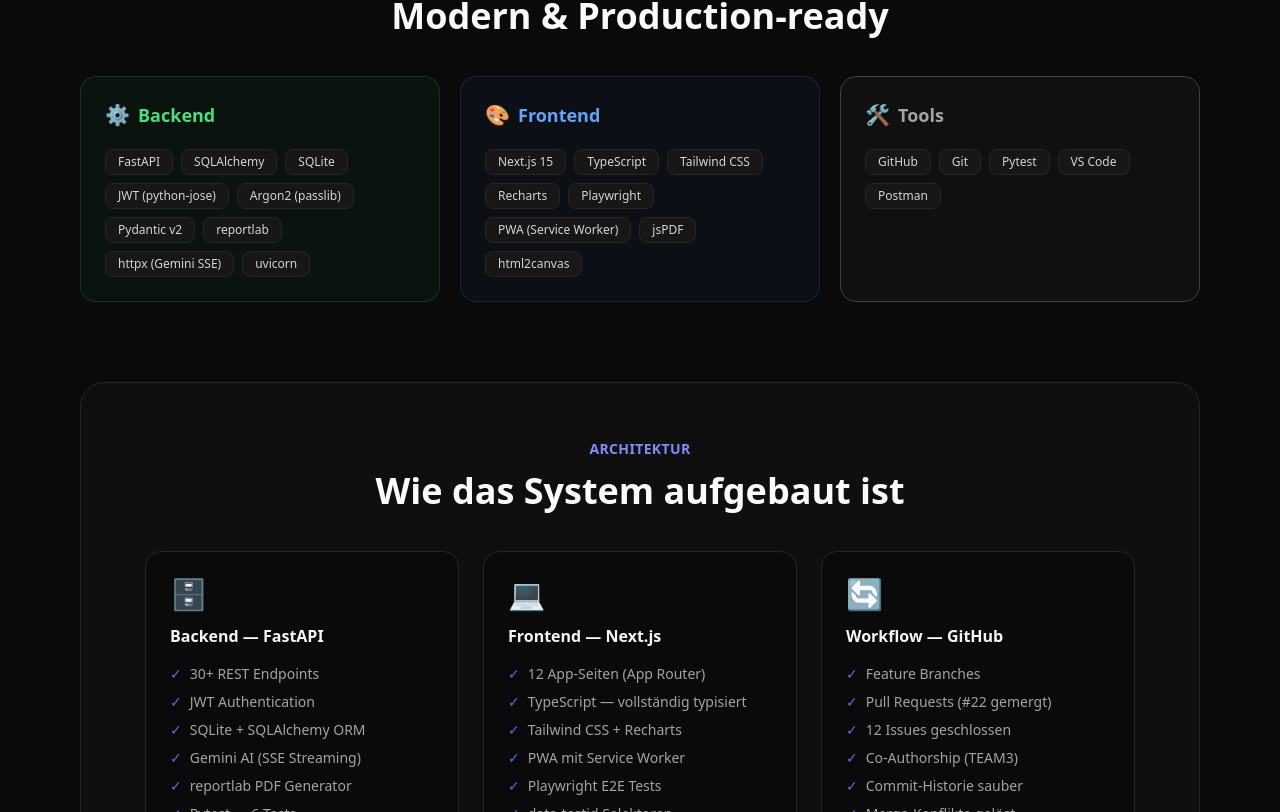
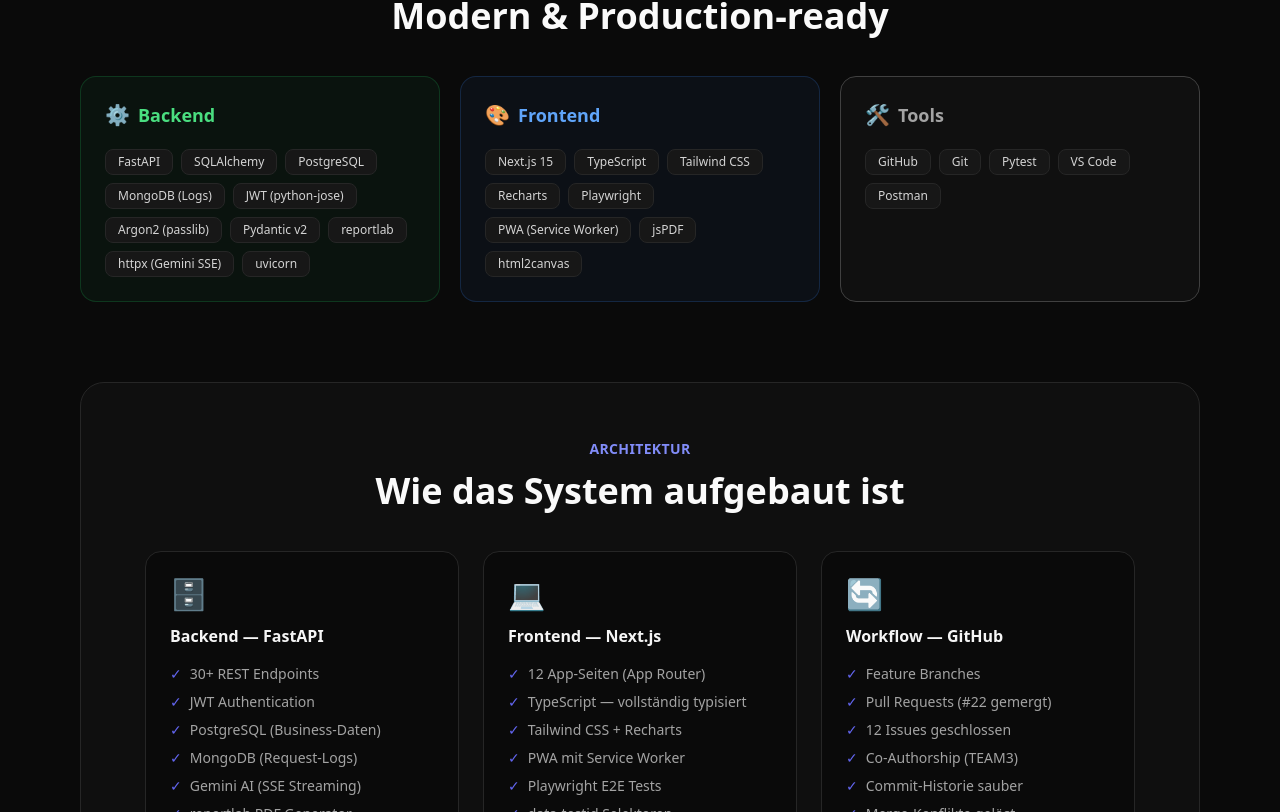
Before and after one commit to sarangisarang/GymTrainingSystem, a Next.js app in the folder frontend/: page / in a window 1280 px wide. Shown: the part 1888-2700 px from the top of the page. Built offline with nearby package versions, Linux system fonts and the light colour scheme.

Commit message:
Update tech stack: PostgreSQL for business data, MongoDB for logs

```diff
--- a/frontend/app/page.tsx
+++ b/frontend/app/page.tsx
@@ -19,7 +19,7 @@
   { icon: "🌐", title: "Landing Page", desc: "Präsentationsfertige Startseite mit Features, Tech-Stack und Architekturübersicht.", tag: "Woche 3" },
 ];
 
-const BACKEND = ["FastAPI", "SQLAlchemy", "SQLite", "JWT (python-jose)", "Argon2 (passlib)", "Pydantic v2", "reportlab", "httpx (Gemini SSE)", "uvicorn"];
+const BACKEND = ["FastAPI", "SQLAlchemy", "PostgreSQL", "MongoDB (Logs)", "JWT (python-jose)", "Argon2 (passlib)", "Pydantic v2", "reportlab", "httpx (Gemini SSE)", "uvicorn"];
 const FRONTEND = ["Next.js 15", "TypeScript", "Tailwind CSS", "Recharts", "Playwright", "PWA (Service Worker)", "jsPDF", "html2canvas"];
 const TOOLS = ["GitHub", "Git", "Pytest", "VS Code", "Postman"];
 
@@ -162,7 +162,7 @@
         </div>
         <div className="grid gap-6 md:grid-cols-3">
           {[
-            { icon: "🗄️", title: "Backend — FastAPI", items: ["30+ REST Endpoints", "JWT Authentication", "SQLite + SQLAlchemy ORM", "Gemini AI (SSE Streaming)", "reportlab PDF Generator", "Pytest — 6 Tests"] },
+            { icon: "🗄️", title: "Backend — FastAPI", items: ["30+ REST Endpoints", "JWT Authentication", "PostgreSQL (Business-Daten)", "MongoDB (Request-Logs)", "Gemini AI (SSE Streaming)", "reportlab PDF Generator"] },
             { icon: "💻", title: "Frontend — Next.js", items: ["12 App-Seiten (App Router)", "TypeScript — vollständig typisiert", "Tailwind CSS + Recharts", "PWA mit Service Worker", "Playwright E2E Tests", "data-testid Selektoren"] },
             { icon: "🔄", title: "Workflow — GitHub", items: ["Feature Branches", "Pull Requests (#22 gemergt)", "12 Issues geschlossen", "Co-Authorship (TEAM3)", "Commit-Historie sauber", "Merge-Konflikte gelöst"] },
           ].map((col) => (
```
